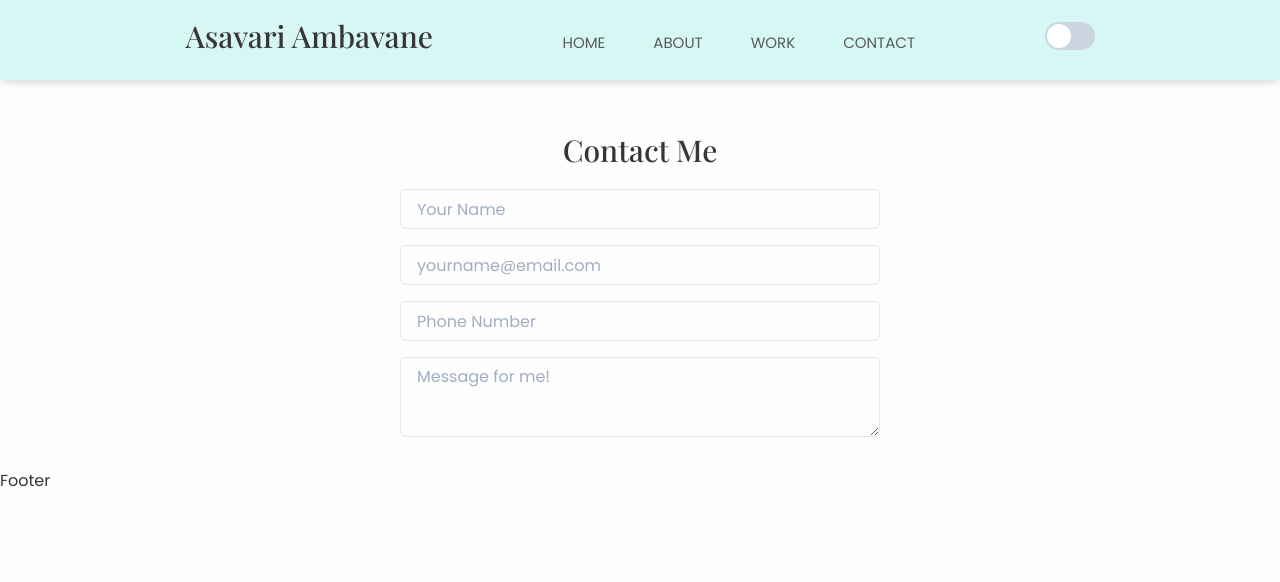
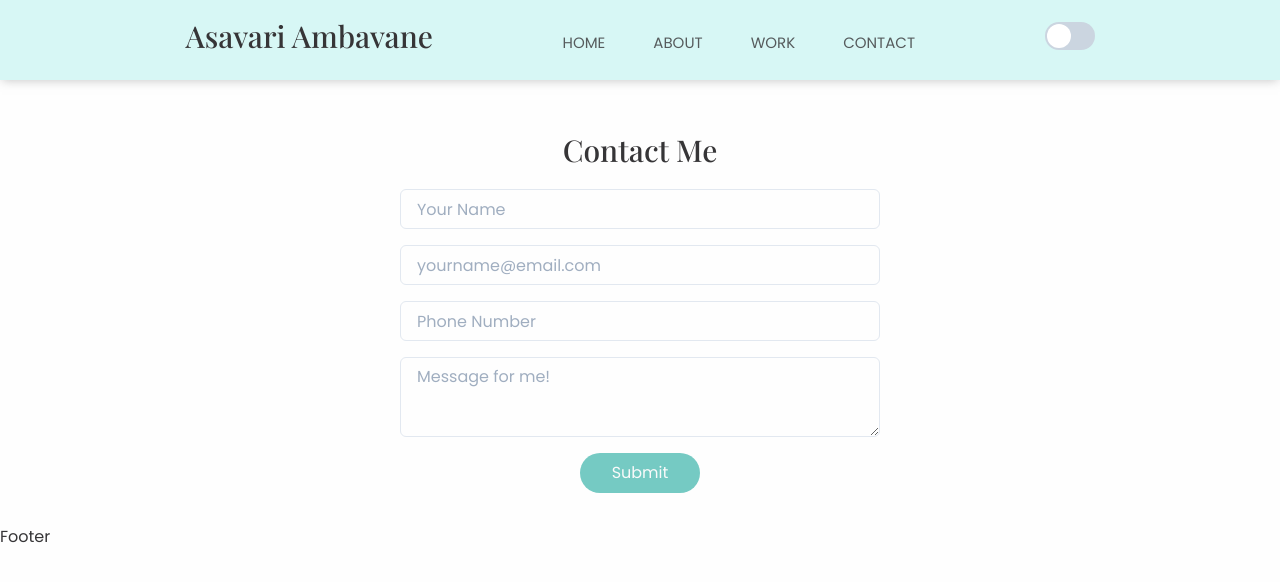
Before and after one commit to AsavariA/nextjs-portfolio-template, a Next.js app: page /contact in a window 1280 px wide. Shown: the top 582 px of the page. Built offline with nearby package versions, Linux system fonts and the light colour scheme.

Commit message:
contact form working

```diff
--- a/Components/Contact.js
+++ b/Components/Contact.js
@@ -1,24 +1,74 @@
 import { Stack, Input, Textarea } from "@chakra-ui/react"
 import { useMediaQuery } from "@chakra-ui/react"
+import { useState } from 'react'
 import styles from '../styles/Contact.module.css'
 
-const Contact = ({currentTheme}) => {
+const Contact = ({ currentTheme }) => {
     const [drawerVisible] = useMediaQuery("(max-width: 850px)")
+    const FORM_URL = 'https://docs.google.com/forms/u/0/d/e/1FAIpQLSdnXFxxj9KiFXRVRe1RweSbbrgouyzrQCxmdy3y7Kv5gOf3HA/formResponse'
+
+    const [name, setName] = useState('')
+    const [email, setEmail] = useState('')
+    const [phone, setPhone] = useState('')
+    const [message, setMessage] = useState('')
+    const [submitted, setSubmitted] = useState(false)
+
+    const handleSubmit = (e) => {
+        e.preventDefault()
+        console.log('Sending')
+      let data = {
+          name: name,
+          email: email,
+          phone: phone,
+          message: message
+        }
+      fetch('/api/contact', {
+          method: 'POST',
+          headers: {
+            'Accept': 'application/json, text/plain, */*',
+            'Content-Type': 'application/json'
+          },
+          body: JSON.stringify(data)
+        }).then((res) => {
+          console.log('Response received')
+          if (res.status === 200) {
+            console.log('Response succeeded!')
+            setSubmitted(true)
+            setName('')
+            setEmail('')
+            setPhone('')
+            setMessage('')
+          }
+        })
+      }
+
     return (
-        <div style={{width: !drawerVisible ? '40%' : '80%', margin: !drawerVisible ? '1rem auto' : '0.5rem auto', padding: !drawerVisible ? '1rem' : '0.5rem'}}>
-        <div style={{padding: !drawerVisible ? '1rem' : '0.5rem'}}>
+        <div style={{ width: !drawerVisible ? '40%' : '80%', margin: !drawerVisible ? '1rem auto' : '0.5rem auto', padding: !drawerVisible ? '1rem' : '0.5rem' }}>
+            <div style={{ padding: !drawerVisible ? '1rem' : '0.5rem' }}>
                 <h2 className={styles.contact}>Contact Me</h2>
             </div>
+            {/* <form action={FORM_URL} method="POST"> */}
+            <form>
                 <Stack spacing={4}>
-                <Input type="text" placeholder="Your Name" focusBorderColor={currentTheme.tertiary} />
-                <Input type="email" placeholder="yourname@email.com" focusBorderColor={currentTheme.tertiary} />
-                <Input type="tel" placeholder="Phone Number" focusBorderColor={currentTheme.tertiary} />
+                    <Input type="text" name="name" value={name} placeholder="Your Name" focusBorderColor={currentTheme.tertiary} isRequired onChange={(e)=>{setName(e.target.value)}} />
+                    <Input type="email" name="email" value={email} placeholder="yourname@email.com" focusBorderColor={currentTheme.tertiary} isRequired onChange={(e)=>{setEmail(e.target.value)}} />
+                    <Input type="tel" name="phone" value={phone} placeholder="Phone Number" focusBorderColor={currentTheme.tertiary} isRequired onChange={(e)=>{setPhone(e.target.value)}} />
                     <Textarea
                         placeholder="Message for me!"
                         resize="vertical"
                         focusBorderColor={currentTheme.tertiary}
+                        isRequired
+                        name="email"
+                        value={message}
+                        onChange={(e)=>{setMessage(e.target.value)}}
                     />
+                    <div>
+                        <div className={styles.submit} style={{ backgroundColor: currentTheme.tertiary, color: currentTheme.contrastText }}>
+                            <button type="submit" onClick={(e)=>{handleSubmit(e)}}>Submit</button>
+                        </div>
+                    </div>
                 </Stack>
+            </form>
         </div>
     )
 }
--- a/ThemeConfig.js
+++ b/ThemeConfig.js
@@ -6,7 +6,8 @@ export const lightTheme = {
   secondary: '#d7f7f5',
   tertiary: '#75cac3',
   accent: '#ff6768',
-  boxShadow: '0px 2px 10px -2px rgba(134, 134, 134, 0.5)'
+  boxShadow: '0px 2px 10px -2px rgba(134, 134, 134, 0.5)',
+  contrastText: '#FAFAFA',
 }
 
 export const darkTheme = {
@@ -15,7 +16,8 @@ export const darkTheme = {
   secondary: '#263859',
   tertiary: '#A2AAB9',
   accent: '#ffc7c8',
-  boxShadow: '0px 2px 10px -2px rgba(51, 51, 51, 0.5)'
+  boxShadow: '0px 2px 10px -2px rgba(51, 51, 51, 0.5)',
+  contrastText: '#000',
 }
 
 export const GlobalStyles = createGlobalStyle`
--- a/package.json
+++ b/package.json
@@ -13,8 +13,10 @@
     "@chakra-ui/react": "^1.6.4",
     "@emotion/react": "^11.4.0",
     "@emotion/styled": "^11.3.0",
+    "dotenv": "^10.0.0",
     "framer-motion": "^4.1.17",
     "next": "11.0.0",
+    "nodemailer": "^6.6.2",
     "react": "17.0.2",
     "react-dark-mode-toggle": "^0.2.0",
     "react-dom": "17.0.2",
--- /dev/null
+++ b/pages/api/contact.js
@@ -0,0 +1,31 @@
+/* eslint-disable import/no-anonymous-default-export */
+export default function (req, res) {
+  require('dotenv').config()
+
+  let nodemailer = require('nodemailer')
+  const transporter = nodemailer.createTransport({
+    port: 465,
+    host: "smtp.gmail.com",
+    auth: {
+      user: process.env.SENDER,
+      pass: process.env.PASSWORD,
+    },
+    secure: true,
+  })
+  const mailData = {
+    from: process.env.SENDER,
+    to: process.env.TO,
+    subject: `Message From Portfolio Website`,
+    text: req.body.message + " | Sent from: " + req.body.email,
+    html: `<p>Name: ${req.body.name}</p><p>Email: ${req.body.email}</p><p>Phone: ${req.body.phone}</p><p>Message: ${req.body.message}</p>`
+  }
+  transporter.sendMail(mailData, function (err, info) {
+    if(err)
+      {console.log('error')
+      console.log(err)}
+    else
+     { console.log('info')
+      console.log(info)}
+  })
+  res.status(200)
+}
--- a/pages/contact.js
+++ b/pages/contact.js
@@ -1,11 +1,19 @@
+import Head from 'next/head'
 import Contact from '../Components/Contact'
 
-const contact = ({currentTheme}) => {
+const contact = ({ currentTheme }) => {
 
     return (
-        <div>
-            <Contact currentTheme={currentTheme}/>
-        </div>
+        <>
+            <Head>
+                <title>Create Next App</title>
+                <meta name="description" content="Generated by create next app" />
+                <link rel="icon" href="/favicon.ico" />
+            </Head>
+            <div>
+                <Contact currentTheme={currentTheme} />
+            </div>
+        </>
     )
 }
 
--- a/styles/Contact.module.css
+++ b/styles/Contact.module.css
@@ -4,6 +4,15 @@
     font-size:30px
   }
 
-.contactdiv{
-    /* padding: 1rem; */
+.submit{
+  padding: 0.5rem 2rem;
+  width: fit-content;
+  border-radius: 50px;
+  margin: auto;
+  transition: 0.2s ease-in-out;
 }
+
+.submit:hover{
+  transform: scale(1.05);
+  cursor: pointer;
+}
```
Also changed, not shown: 2 other files (tests, documents, lock files or other folders). Lines whose indentation alone changed are shown as unchanged.
